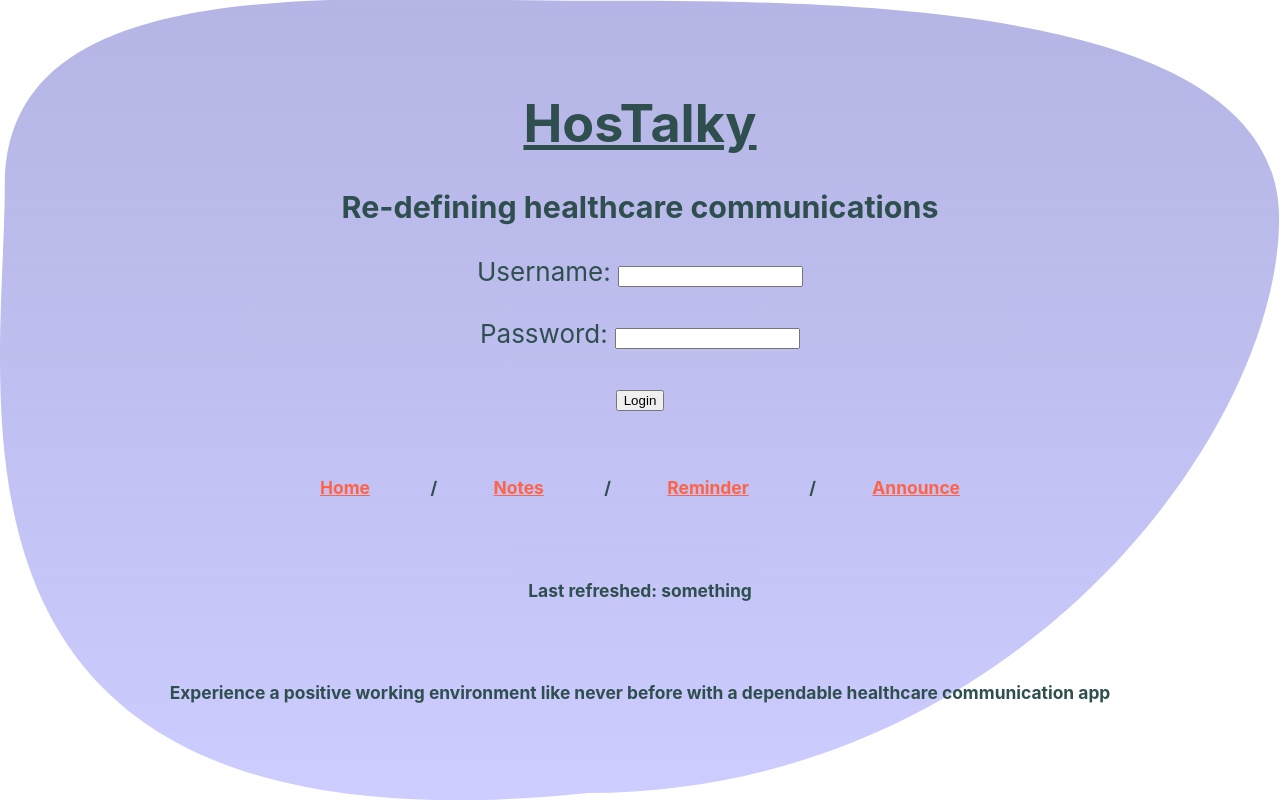
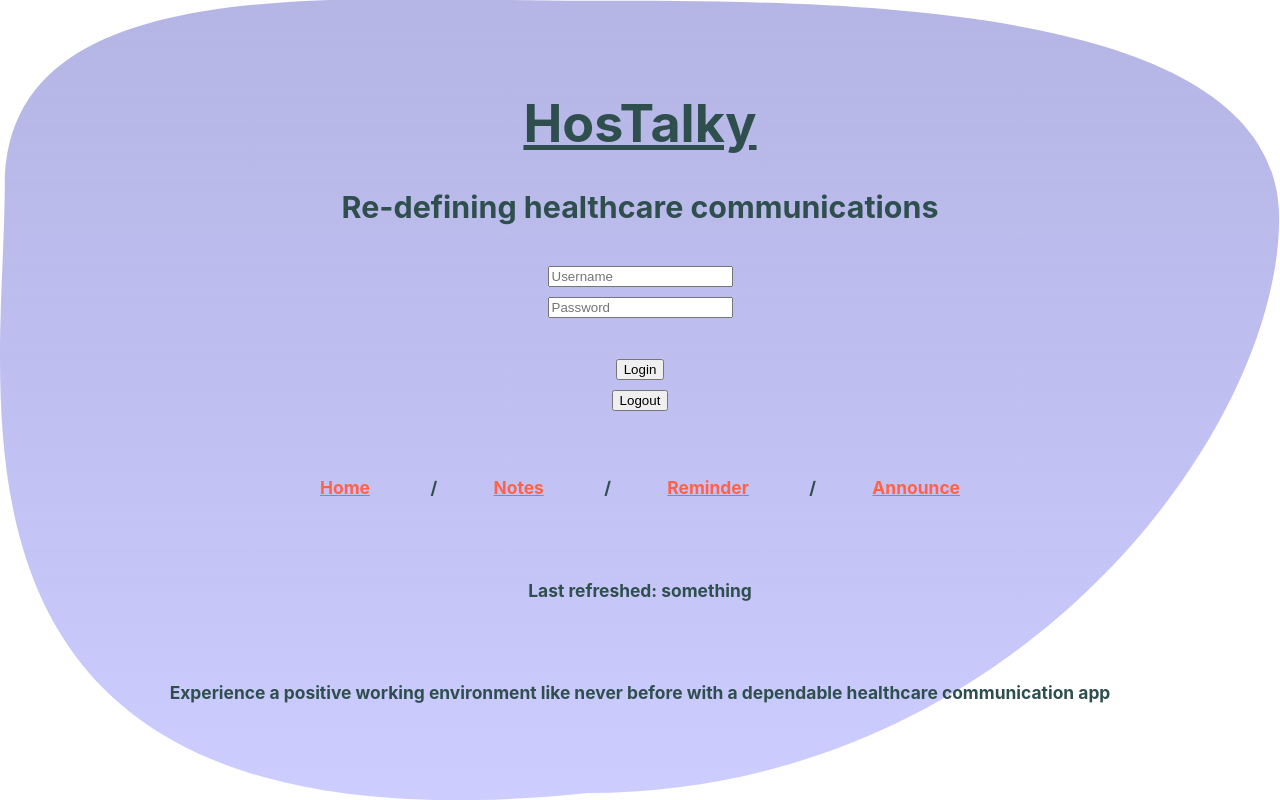
Before and after one commit to yukui5401/hostalky-ai, a React (Create React App) app: page / in a window 1280 px wide. Built offline with nearby package versions, Linux system fonts and the light colour scheme; no server answers.

Commit message:
added logout button to clear localStorage token

```diff
--- a/src/Home.js
+++ b/src/Home.js
@@ -23,11 +23,14 @@ const Home = () => {
         if (response.ok) {
             messageElement.textContent = 'Login successful!';
             console.log('Token:', data.token);
-            // You can save the token in localStorage or cookies for later use
             localStorage.setItem('token', data.token);
         } else {
             messageElement.textContent = data.message;
         }
+    };
+
+    const logout = () => {
+        localStorage.removeItem('token');
     };
 
     return (
@@ -36,11 +39,10 @@ const Home = () => {
                 <h1><u>HosTalky</u></h1>
                 <h3>Re-defining healthcare communications</h3>
                 <form id="loginForm">
-                    <label htmlFor="username">Username: </label>
-                    <input type="text" id="username" name="username"/><br/><br/>
-                    <label htmlFor="password">Password: </label>
-                    <input type="password" id="password" name="password"/><br/><br/>
-                    <button type="button" onClick={login}>Login</button>
+                    <input type="text" id="username" name="username" placeholder='Username'/><br/>
+                    <input type="password" id="password" name="password" placeholder='Password'/><br/><br/>
+                    <button type="button" onClick={login}>Login</button><br/>
+                    <button type="button" onClick={logout}>Logout</button>
                 </form>
 
                 <p id="message"></p>
```
Also changed, not shown: 1 other file (tests, documents, lock files or other folders).
